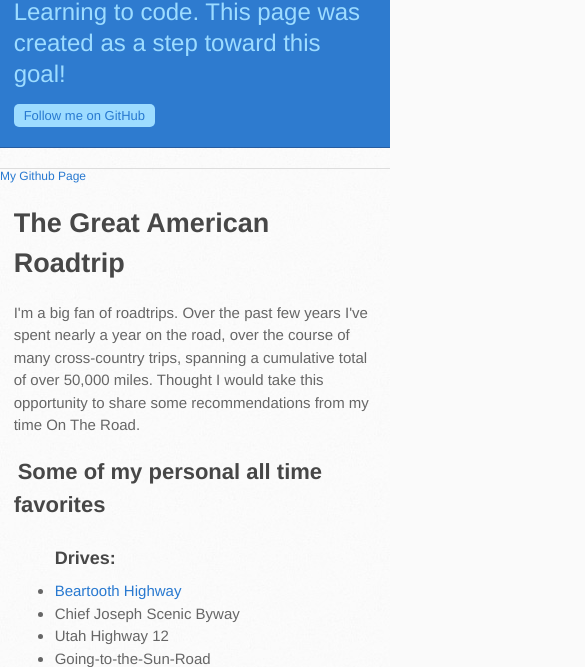
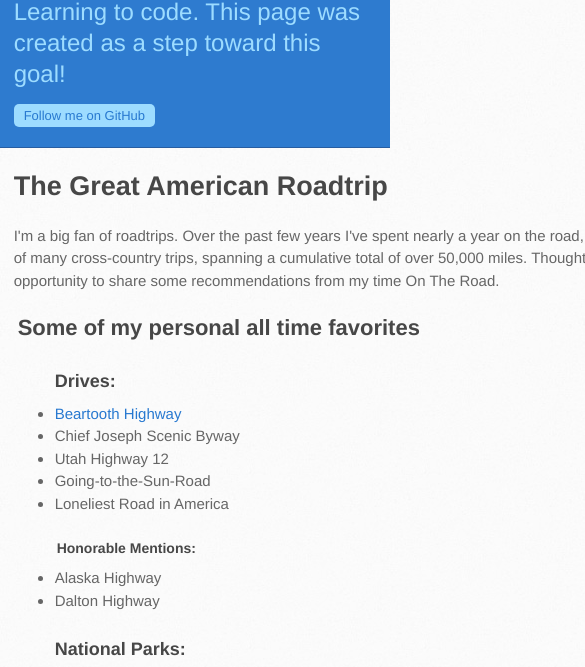
Before and after one commit to equiamos/equiamos.github.io, a plain HTML site: page index.html in a window 390 px wide. Shown: the part 178-845 px from the top of the page, 585 px wide, since content can reach past the window. Drawn offline with Linux system fonts and the light colour scheme.

Commit message:
Remove sidebar

```diff
--- a/index.html
+++ b/index.html
@@ -17,11 +17,9 @@
     </div>
   </header>
 
-  <aside id="sidebar">
+  <!-- <aside id="sidebar">
     <a href="https://github.com/equiamos" class="user-mention">My Github Page</a>
-
-
-  </aside>
+  </aside> -->
 
 
   <div id="content wrapper">
--- a/stylesheets/stylesheet.css
+++ b/stylesheets/stylesheet.css
@@ -502,7 +502,8 @@ header h2 {
   max-width: 100%;
 }
 
-aside#sidebar {
+/*! REMOVING SIDE BAR */
+/*aside#sidebar {
   float: right;
   width: 200px;
   min-height: 504px;
@@ -516,7 +517,8 @@ aside#sidebar {
 aside#sidebar p.repo-owner,
 aside#sidebar p.repo-owner a {
   font-weight: bold;
-}
+}*/
+/*! END REMOVING SIDE BAR */
 
 #downloads {
   margin-bottom: 40px;
@@ -895,7 +897,9 @@ footer a:hover {
     font-size: 13px;
   }
   #main-content,
-  aside#sidebar {
+
+  /*! REMOVING SIDEBAR */
+  /*aside#sidebar {
     float: none;
     width: 100% ! important;
   }
@@ -908,7 +912,10 @@ footer a:hover {
   }
   aside#sidebar a.button {
     display: none;
-  }
+  }*/
+  /*! END REMOVING SIDEBAR */
+
+
   #main-content h1:before,
   #main-content h2:before,
   #main-content h3:before,
```
